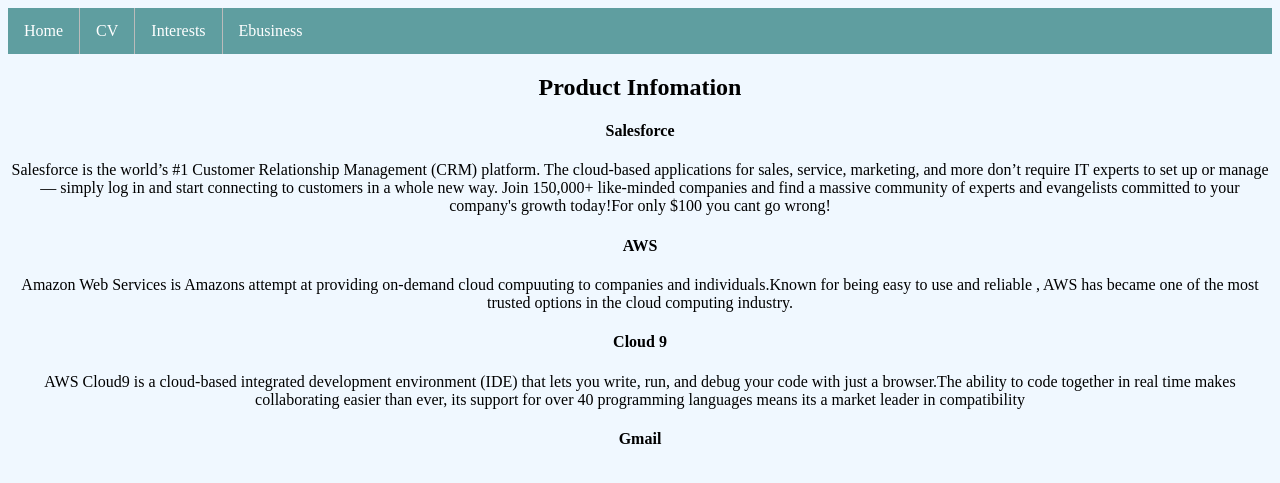
After one commit to Fergaloc/IS1113117333926, a PHP site: page /Ebusiness/CloudBusiness.html in a window 1280 px wide. The commit adds this page. Shown: the top 483 px of the page. Run offline with PHP 8.4, Linux system fonts and the light colour scheme.

Commit message:
Product info page

```diff
--- /dev/null
+++ b/Ebusiness/CloudBusiness.html
@@ -0,0 +1,77 @@
+<!DOCTYPE html>
+ <html>
+     <head>
+        <title>Product Information</title>
+
+
+              <style>
+ul {
+    list-style-type: none;
+    margin: 0;
+    padding: 0;
+    overflow: hidden;
+    background-color: CadetBlue;
+}
+
+li {
+    float: left;
+    border-right:1px solid #bbb;
+}
+
+li:last-child {
+    border-right: none;
+}
+
+li a {
+    display: block;
+    color: white;
+    text-align: center;
+    padding: 14px 16px;
+    text-decoration: none;
+}
+
+li a:hover:not(.active) {
+    background-color: Gold;
+}
+
+.active {
+    background-color: #4CAF50;
+}
+
+
+
+
+</style>
+
+
+
+
+    </head>
+
+    <body style="background-color:AliceBlue; text-align:center" >
+
+
+                          <ul>
+  <li><a  href="../homepage.html">Home</a></li>
+  <li><a href="../cv_page1.html">CV</a></li>
+  <li><a href="../Interests/Sport.html">Interests</a></li>
+  <li><a href="../Ebusiness/Ebus1.php">Ebusiness</a></li>
+  </ul>
+
+            <h2>Product Infomation</h2>
+
+     <h4>Salesforce</h4>
+     Salesforce is the world’s #1 Customer Relationship Management (CRM) platform. The cloud-based applications for sales, service, marketing, and more don’t require IT experts to set up or manage — simply log in and start connecting to customers in a whole new way.
+     Join 150,000+ like-minded companies and find a massive community of experts and evangelists committed to your company's growth today!For only $100 you cant go wrong!
+     <br/>
+     <h4>AWS</h4>
+     Amazon Web Services is Amazons attempt at providing on-demand cloud compuuting to companies and individuals.Known for being easy to use and reliable , AWS has became one of the most trusted options in the cloud computing industry.
+     <br/>
+     <h4>Cloud 9</h4>
+     AWS Cloud9 is a cloud-based integrated development environment (IDE) that lets you write, run, and debug your code with just a browser.The ability to code together in real time makes collaborating easier than ever, its support for over 40 programming languages means its a market leader in compatibility
+     <br/>
+     <h4>Gmail</h4>
+
+
+
+ </html>
--- a/Ebusiness/ebus_validator.js
+++ b/Ebusiness/ebus_validator.js
@@ -16,7 +16,13 @@ function validateDetails(){
         enablebtnPurchase();
     }
 
+
 }
+
+
+
+
+
 
 function enablebtnPurchase(){
     $('#btnPurchase').prop('disabled',false);
--- a/Interests/int2_pages.css
+++ b/Interests/int2_pages.css
@@ -15,7 +15,7 @@
 
 .section{
     text-align: center;
-    color: white;
+    color: black;
 }
 
 .btn-success{
```
Also changed, not shown: Ebusiness/Ebus1.php (+4 -4 lines), Ebusiness/cost_calc.js (+27 -8 lines), Interests/Cloud.html (+11 -4 lines).
